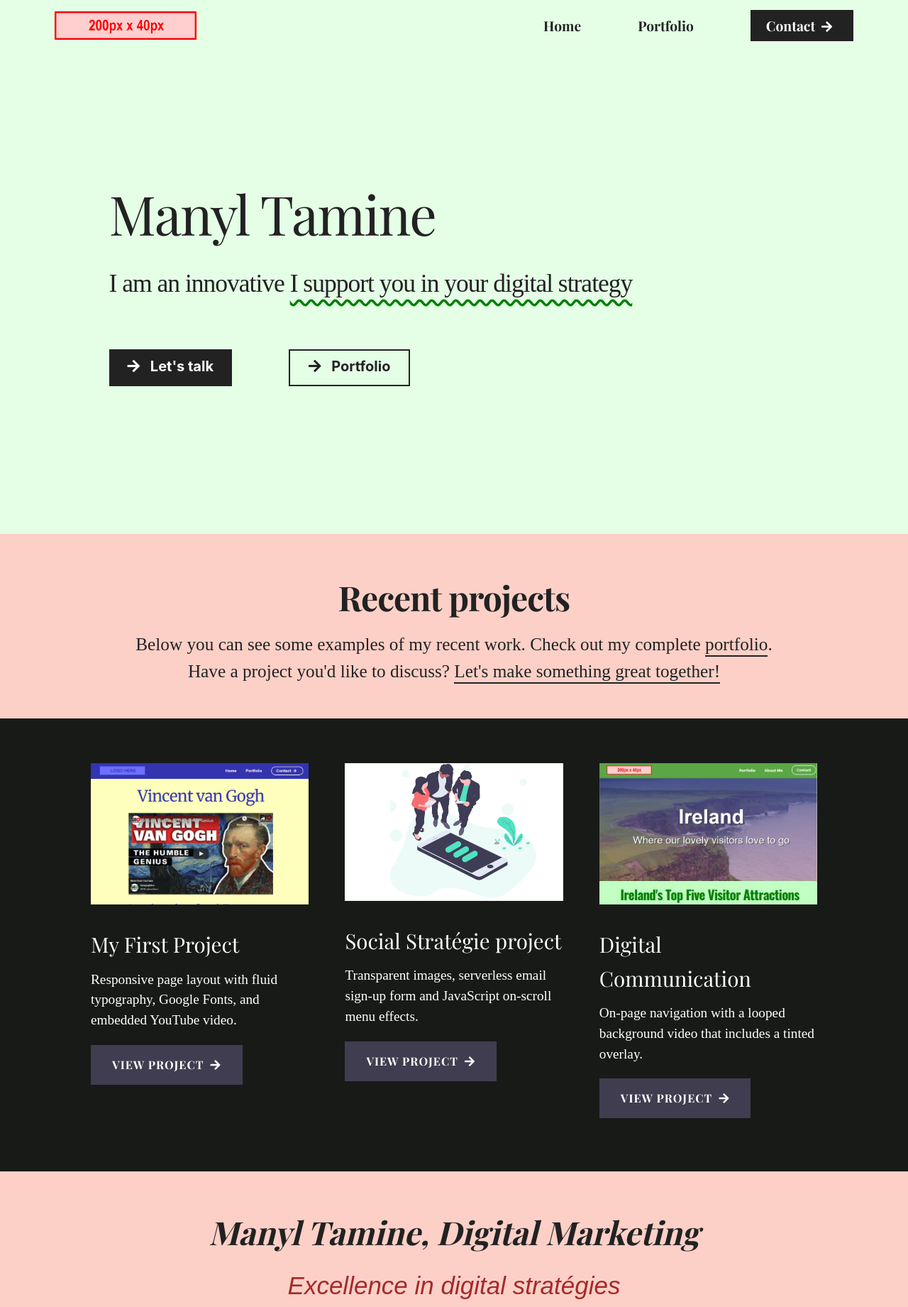
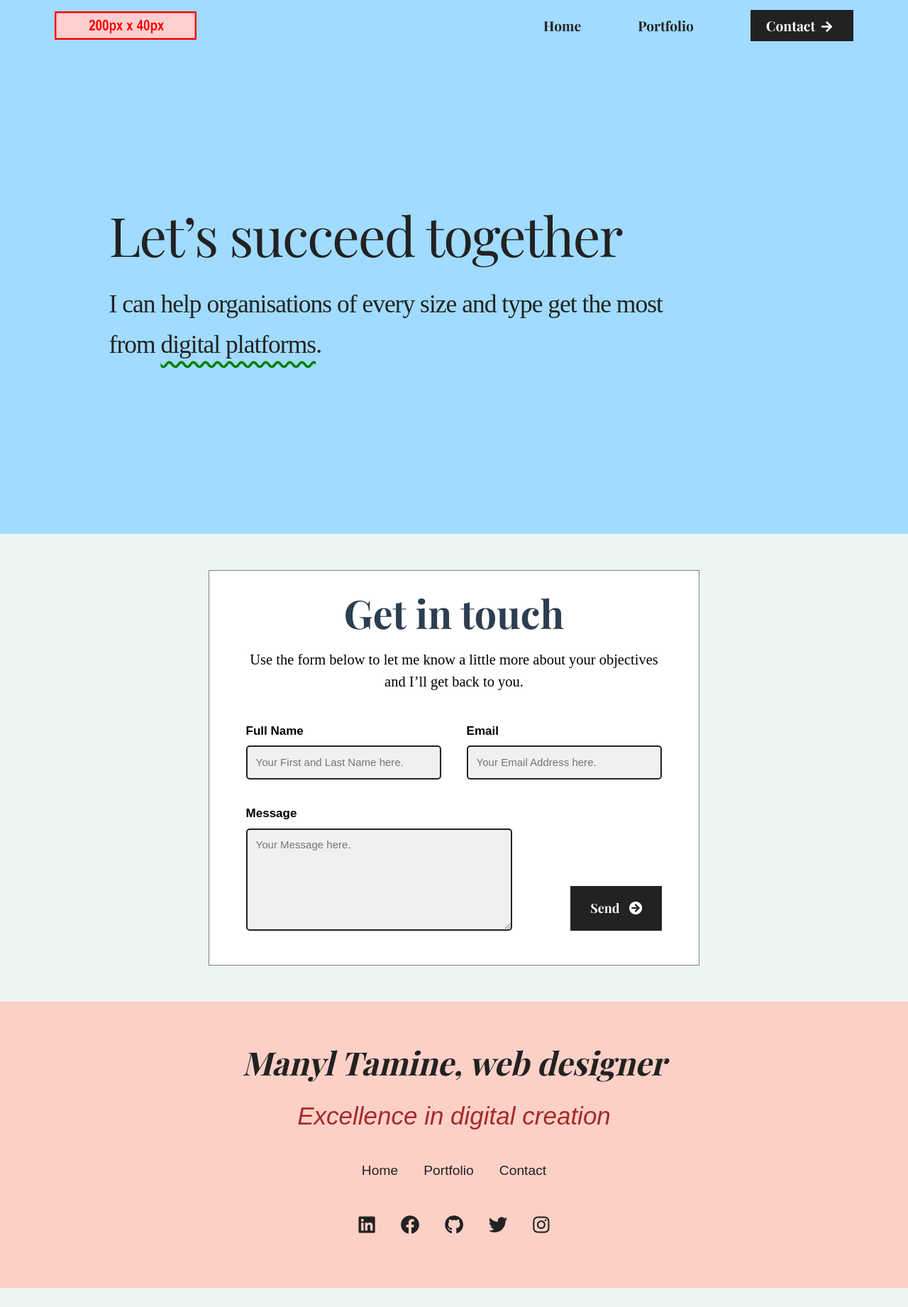
Before and after one commit to manyltamine/manyltamine.github.io, a plain HTML site: page index.html in a window 1280 px wide. Shown: the top 1841 px of the page at 71% size. After the commit the page ends 1814 px from the top, so only its background shows below. Drawn offline with nearby package versions, Linux system fonts and the light colour scheme; a web font is replaced by a local one.

Commit message:
Add files via upload

```diff
--- a/index.html
+++ b/index.html
@@ -5,37 +5,41 @@
 	<meta name="viewport" content="width=device-width, initial-scale=1.0">
 	<meta http-equiv="X-UA-Compatible" content="IE=edge">
 
-	<title>Manyl Tamine - Digital Marketing </title>
-	<meta name="description" content="I create digital experiences to promote products, services and events.">
+	<title>Contact | Manyl Tamine Web Designer</title>
+	<meta name="description" content="Helping businesses of every size and type get the most from digital platforms.">
 
-    <link href="assets/css/resets.css" rel="stylesheet">
-    <link href="assets/css/menus.css" rel="stylesheet">
-    <link href="assets/css/header.css" rel="stylesheet">
-	<link href="assets/css/main.css" rel="stylesheet">
-    <link href="assets/css/footer.css" rel="stylesheet">
+    <link href="../assets/css/resets.css" rel="stylesheet">
+    <link href="../assets/css/menus.css" rel="stylesheet">
+    <link href="../assets/css/header.css" rel="stylesheet">
+	<link href="../assets/css/main.css" rel="stylesheet">
+    <link href="../assets/css/footer.css" rel="stylesheet">
 
-    <!-- Link to Google Fonts -->
     <link rel="preconnect" href="https://fonts.gstatic.com">
     <link href="https://fonts.googleapis.com/css2?family=Playfair+Display:ital,wght@0,400;0,700;1,400;1,700&family=Source+Serif+Pro:ital,wght@0,400;0,700;1,400;1,700&display=swap" rel="stylesheet">
-
 
     <!-- Font Awesome 5 icons -->
     <link href="https://cdnjs.cloudflare.com/ajax/libs/font-awesome/5.14.0/css/all.min.css" rel="stylesheet" integrity="sha512-1PKOgIY59xJ8Co8+NE6FZ+LOAZKjy+KY8iq0G4B3CyeY6wYHN3yt9PW0XpSriVlkMXe40PTKnXrLnZ9+fkDaog==" crossorigin="anonymous">
 
+    <style>
+        header.hero-block, .menu-light, .flyout-menu.menu-light { background-color: #a1dbff }
+    </style>
+
+
+
 </head>
 
 
-<body>
+<body class="bg-pastel-grey">
 
-    <!-- Begin desktop menu -->
+     <!-- Begin desktop menu -->
     <div class="container-menu-desktop menu-light menu-sticky">
         <!-- first child item -->
-        <a href="index.html"><img src="assets/img/website-logo.png" alt="website logo"></a>
+        <a href="../index.html"><img src="../assets/img/website-logo.png" alt="website logo"></a>
         <!-- second child item -->
         <ul>
-            <li><a href="index.html">Home</a></li>
-            <li><a href="portfolio/index.html">Portfolio</a></li>
-            <li><a href="contact/index.html" class="btn-cta">Contact &nbsp;<i class="fas fa-arrow-right"></i></a></li>
+            <li><a href="../index.html">Home</a></li>
+            <li><a href="../portfolio/index.html">Portfolio</a></li>
+            <li><a href="../contact/index.html" class="btn-cta">Contact &nbsp;<i class="fas fa-arrow-right"></i></a></li>
         </ul>
     </div>
     <!-- End desktop menu -->
@@ -44,7 +48,7 @@
     <!-- Begin mobile menu bar -->
     <div class="container-menu-bar-mobile menu-light menu-sticky">
             <!-- first child -->
-            <a href="index.html"><img src="assets/img/website-logo.png" alt="website logo"></a>
+            <a href="../index.html"><img src="../assets/img/website-logo.png" alt="website logo"></a>
             <!-- second child -->
             <div class="item-icon">
                 <div class="bar1"></div>
@@ -57,22 +61,22 @@
     <!-- Begin mobile menu slide-out options -->
     <div class="flyout-menu flyout-menu-is-closed menu-light">
         <ul>
-            <li><a href="index.html">Home</a></li>
-            <li><a href="portfolio/index.html">Portfolio</a></li>
-            <li><a href="contact/index.html" class="btn-cta">Contact &nbsp;<i class="fas fa-arrow-right"></i></a></li>
+            <li><a href="../index.html">Home</a></li>
+            <li><a href="../portfolio/index.html">Portfolio</a></li>
+            <li><a href="../contact/index.html" class="btn-cta">Contact &nbsp;<i class="fas fa-arrow-right"></i></a></li>
         </ul>
 
         <hr>
         <h4>About Me</h4>
         <div class="fly-out-profile-box">
-            <img src="assets/img/profile-pic.jpg" alt="Manyl Tamine, web designer">
-            <p>Hi, I'm <b>Manyl Tamine</b>, a web and digital marketing based in Paris, France.</p>
+            <img src="../assets/img/profile-pic.jpg" alt="Mary Smith, web designer, Dublin">
+            <p>Hi, I'm <b>Manyl Tamine</b>, a web and digital designer based in Paris.</p>
         </div>
 
         <h4>Contact</h4>
         <p>Have a project you'd like to discuss? Let's make something great together!</p>
 
-        <h5><a href="mailto:tamine.manyl@mgmail.com" target="_blank">tamine.manyl@gmail.com</a></h5>
+        <h5><a href="mailto:tamine.manyl@gmail.com" target="_blank"><tamine class="manyl"></tamine>@mgmail.com</a></h5>
 
         <h4>Social Links</h4>
         <div class="fly-out-social-icons">
@@ -90,62 +94,66 @@
 
      <!-- Begin hero block -->
      <header class="hero-block unhide-content-under-sticky-menu">
-            <div class="hero-text-container">
-                <h1>Manyl Tamine</h1>
-                <h2 class="fade-in">I am an innovative <span class="wavy-underline">I support you in your digital strategy</span> </h2>
-                <div class="container-btn"><a href="contact/index.html" class="btn btn-solid"><i class="fas fa-arrow-right"></i> Let's talk</a>
-                <a href="portfolio/index.html" class="btn btn-solid btn-ghost"><i class="fas fa-arrow-right"></i> Portfolio</a>
-                </div>
+        <div class="hero-text-container">
+            <h1>Let&#8217;s succeed together</h1>
+            <h2>I can help organisations of every size and type get the most from <span class="wavy-underline">digital platforms</span>.</h2>
         </div>
     </header>
     <!-- End hero block -->
 
-	<!-- Begin single-column container -->
+    <!-- Begin container for contact form -->
 
-	<!-- Begin parent flexbox container for one column layout (.item-1) on all screens -->
-	<div class="container-flexbox bg-pastel-coral">
-		<div class="item-1">
-			<h2>Recent projects</h2>
-            <p>Below you can see some examples of my recent work. Check out my complete <a href="portfolio/index.html" class="fancy-link">portfolio</a>. Have a project you'd like to discuss? <a href="contact/index.html" class="fancy-link">Let's make something great together!</a></p>
-		</div>
-    </div><!-- End parent flexbox container -->
+    <div class="container-contact-form">
+        <h3>Get in touch</h3>
+        <p>Use the form below to let me know a little more about your objectives and I&#8217;ll get back to you.</p>
 
+        <!-- Contact form starts here -->
+        <form id="contact-form" name="contact-form" accept-charset="utf-8" method="post" action="https://formspree.io/f/mdoygkld">
 
-	<div class="container-flexbox bg-soft-black">
+            <!-- Begin contact form fields -->
 
-		<div class="item-3">
-			<a href="portfolio/van-gogh/index.html"><img src="assets/img/project-van-gogh.png"  alt="Project: Vincent Van Gogh"></a>
-			<h3>My First Project</h3>
-            <p>Responsive page layout with fluid typography, Google Fonts, and embedded YouTube video.</p>
-            <a href="portfolio/van-gogh/index.html" class="button button-solid">View Project &nbsp;<i class="fas fa-arrow-right"></i></a>
-		</div>
+            <div class="flex-row">
+                <div class="item-name">
+                    <label for="full-name">Full Name</label>
+                    <input type="text" name="name" id="full-name" placeholder="Your First and Last Name here." required>
+                </div>
+                <div class="item-email">
+                    <label for="email-address">Email</label>
+                    <input type="email" name="_replyto" id="email-address" placeholder="Your Email Address here." required>
+                </div>
+            </div>
 
-        <div class="item-3">
-			<a href="portfolio/smoothies/index.html"><img src="assets/img/hero-undraw-contact.png"  alt="Social Stratégie project"></a>
-			<h3>Social Stratégie project</h3>
-            <p>Transparent images, serverless email sign-up form and JavaScript on-scroll menu effects.</p>
-            <a href="portfolio/smoothies/index.html" class="button button-solid">View Project &nbsp;<i class="fas fa-arrow-right"></i></a>
-        </div>
+            <div class="flex-row">
+                <div class="item-textarea">
+                    <label for="message">Message</label>
+                    <textarea rows="5" name="message" id="message" placeholder="Your Message here." required></textarea>
+                </div>
 
-		<div class="item-3">
-			<a href="portfolio/ireland/index.html"><img src="assets/img/project-ireland.jpg"  alt="Project: Ireland Tourism"></a>
-			<h3>Digital Communication</h3>
-            <p>On-page navigation with a looped background video that includes a tinted overlay.</p>
-            <a href="portfolio/ireland/index.html" class="button button-solid">View Project &nbsp;<i class="fas fa-arrow-right"></i></a>
-		</div>
+                <div class="item-btn">
+                    <button id="btn-submit" type="submit">Send <i class="fas fa-arrow-circle-right"></i></button>
+                </div>
+            </div>
 
-	</div><!-- End parent flexbox container -->
+            <input type="hidden" name="_subject" id="email-subject" value="Contact Form Submission">
+            <!-- End contact form fields -->
+
+        </form>
+        <!-- Contact form ends here -->
+
+    </div>
+    <!-- End container for contact form -->
+
 
 
 	<footer>
 
-        <h4>Manyl Tamine, Digital Marketing</h4>
-        <h5>Excellence in digital stratégies</h5>
+        <h4>Manyl Tamine, web designer</h4>
+        <h5>Excellence in digital creation</h5>
 
         <ul class="footer-links">
-            <li><a href="index.html">Home</a></li>
-            <li><a href="portfolio/index.html">Portfolio</a></li>
-            <li><a href="contact/index.html">Contact</a></li>
+            <li><a href="../index.html">Home</a></li>
+            <li><a href="../portfolio/index.html">Portfolio</a></li>
+            <li><a href="index.html">Contact</a></li>
         </ul>
 
         <ul class="footer-icons">
@@ -183,7 +191,8 @@
 
         </footer>
 
+    <script src="../assets/js/menus.js"></script>
 
-    <script src="assets/js/menus.js"></script>
+
 </body>
 </html>
```
